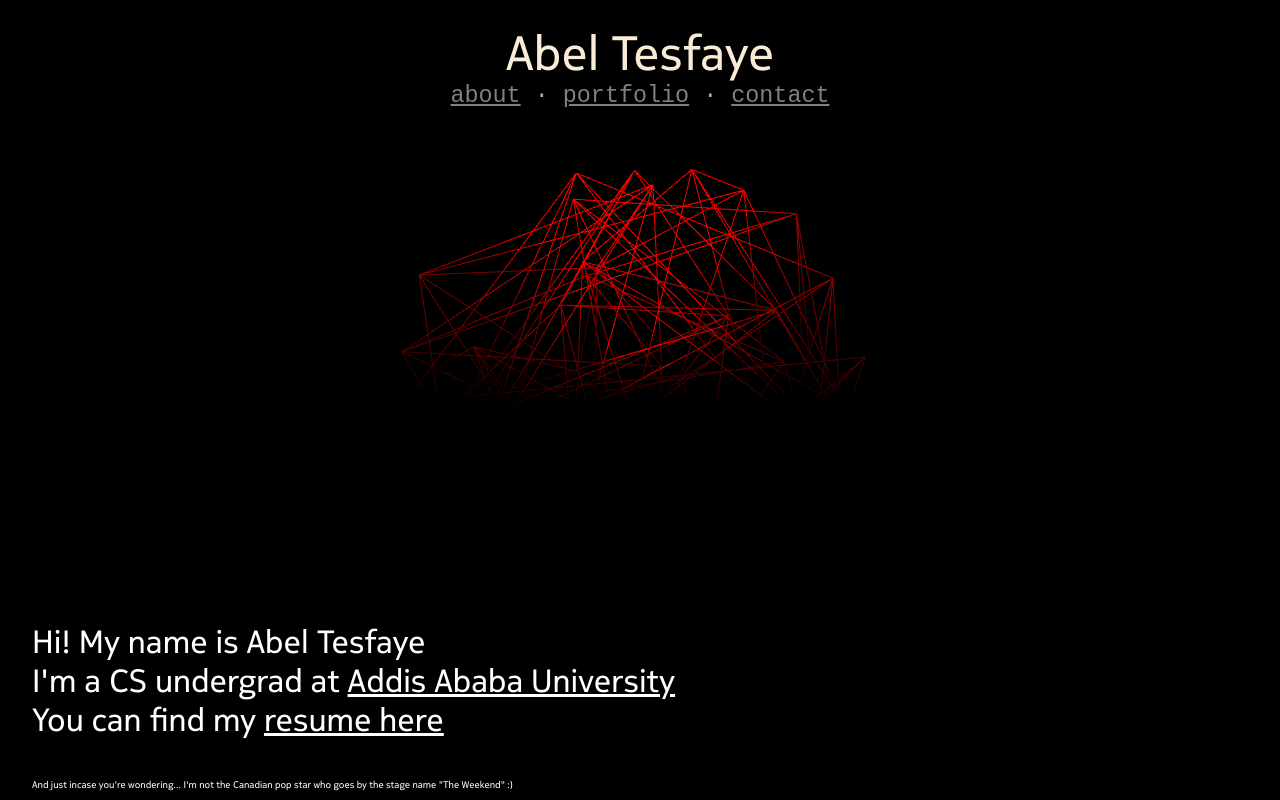
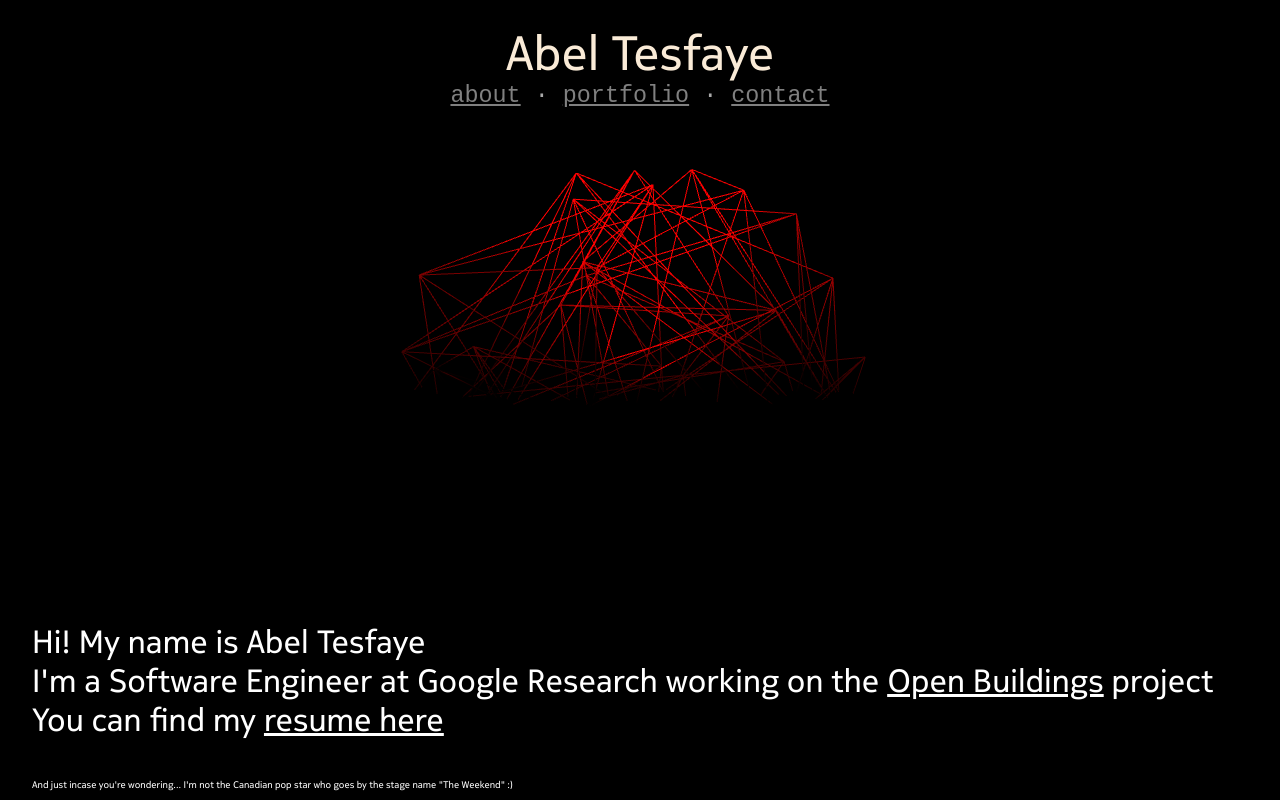
Before and after one commit to AbelTesfaye/abeltesfaye.github.io, a plain HTML site: page index.html in a window 1280 px wide. Drawn offline with Linux system fonts and the light colour scheme.

Commit message:
Update to SWE at Google

```diff
--- a/index.html
+++ b/index.html
@@ -301,8 +301,8 @@
             <div class="portfolio-details-desc centered-vertical-text">
                 <div>Hi! My name is Abel Tesfaye</div>
 
-                <div>I'm a CS undergrad at <a target="_blank"
-                        href="https://en.wikipedia.org/wiki/Addis_Ababa_University">Addis Ababa University</a></div>
+                <div>I'm a Software Engineer at Google Research working on the <a target="_blank"
+                        href="https://sites.research.google/open-buildings/">Open Buildings</a> project</div>
                 <div>
                     You can find my <a
                         href="https://docs.google.com/document/d/1WD5oIByx8F81ljcNj6cHjVS7_e1gUqlL_cZEC0TREMo/edit?usp=sharing">
```
